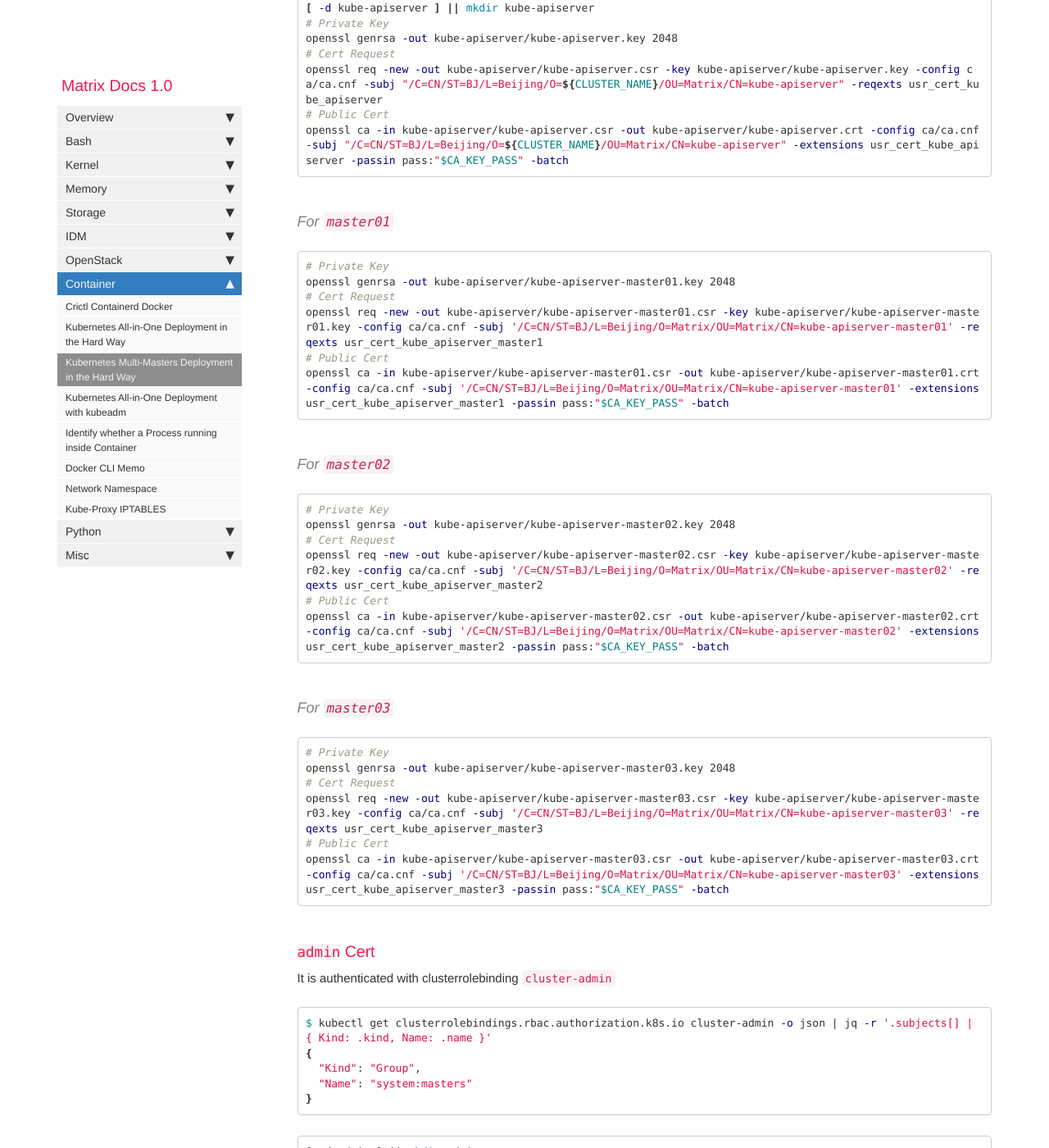
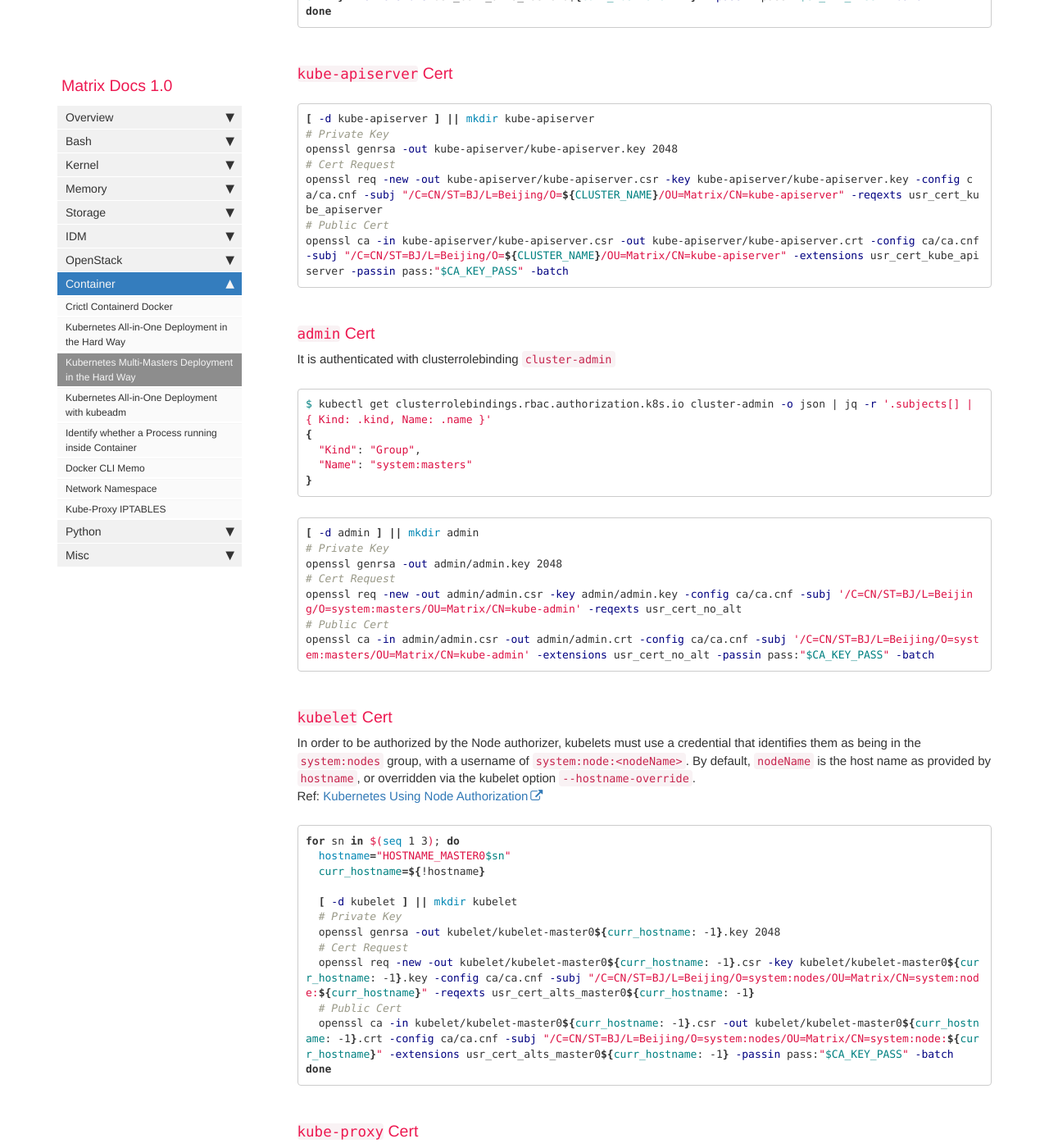
Before and after one commit to matrixzj/documentations, a Jekyll site: the page built from pages/container/k8s_the_hardway_multi_masters.md, in a window 1280 px wide and 1400 px high, scrolled down 6044 px. Shown: the whole window at 82% size. Built offline with Jekyll 4.4.1, drawn with Linux system fonts in a browser that asks for light colours; comment, search, counter and statistics services are not loaded; some of the changed text lies outside the part shown.

Commit message:
There are 1 files have been modified at 2024-07-01 11:39:45 . 	-rw-r--r-- 1 jun.zou staff 52163 Jul  1 11:39 pages/container/k8s_the_hardway_multi_masters.md No files have been added. No files have been deleted. No file type has been changed.

````diff
--- a/pages/container/k8s_the_hardway_multi_masters.md
+++ b/pages/container/k8s_the_hardway_multi_masters.md
@@ -13,6 +13,7 @@
 =====
 
 ## Env
+
 | Item | Explanation |  Value in config | config file |
 | :------ | :------ | :------ | :------ |
 | cluster-name | | ecs-matrix-k8s-cluster-multi-masters | admin.kubeconfig, kubelet.kubeconfig, kube-proxy.kubeconfig |
@@ -219,36 +220,6 @@
 openssl ca -in kube-apiserver/kube-apiserver.csr -out kube-apiserver/kube-apiserver.crt -config ca/ca.cnf -subj "/C=CN/ST=BJ/L=Beijing/O=${CLUSTER_NAME}/OU=Matrix/CN=kube-apiserver" -extensions usr_cert_kube_apiserver -passin pass:"$CA_KEY_PASS" -batch
 ```
 
-#### For `master01`
-```bash
-# Private Key
-openssl genrsa -out kube-apiserver/kube-apiserver-master01.key 2048
-# Cert Request
-openssl req -new -out kube-apiserver/kube-apiserver-master01.csr -key kube-apiserver/kube-apiserver-master01.key -config ca/ca.cnf -subj '/C=CN/ST=BJ/L=Beijing/O=Matrix/OU=Matrix/CN=kube-apiserver-master01' -reqexts usr_cert_kube_apiserver_master1
-# Public Cert
-openssl ca -in kube-apiserver/kube-apiserver-master01.csr -out kube-apiserver/kube-apiserver-master01.crt -config ca/ca.cnf -subj '/C=CN/ST=BJ/L=Beijing/O=Matrix/OU=Matrix/CN=kube-apiserver-master01' -extensions usr_cert_kube_apiserver_master1 -passin pass:"$CA_KEY_PASS" -batch
-```
-
-#### For `master02`
-```bash
-# Private Key
-openssl genrsa -out kube-apiserver/kube-apiserver-master02.key 2048
-# Cert Request
-openssl req -new -out kube-apiserver/kube-apiserver-master02.csr -key kube-apiserver/kube-apiserver-master02.key -config ca/ca.cnf -subj '/C=CN/ST=BJ/L=Beijing/O=Matrix/OU=Matrix/CN=kube-apiserver-master02' -reqexts usr_cert_kube_apiserver_master2
-# Public Cert
-openssl ca -in kube-apiserver/kube-apiserver-master02.csr -out kube-apiserver/kube-apiserver-master02.crt -config ca/ca.cnf -subj '/C=CN/ST=BJ/L=Beijing/O=Matrix/OU=Matrix/CN=kube-apiserver-master02' -extensions usr_cert_kube_apiserver_master2 -passin pass:"$CA_KEY_PASS" -batch
-```
-
-#### For `master03`
-```bash
-# Private Key
-openssl genrsa -out kube-apiserver/kube-apiserver-master03.key 2048
-# Cert Request
-openssl req -new -out kube-apiserver/kube-apiserver-master03.csr -key kube-apiserver/kube-apiserver-master03.key -config ca/ca.cnf -subj '/C=CN/ST=BJ/L=Beijing/O=Matrix/OU=Matrix/CN=kube-apiserver-master03' -reqexts usr_cert_kube_apiserver_master3
-# Public Cert
-openssl ca -in kube-apiserver/kube-apiserver-master03.csr -out kube-apiserver/kube-apiserver-master03.crt -config ca/ca.cnf -subj '/C=CN/ST=BJ/L=Beijing/O=Matrix/OU=Matrix/CN=kube-apiserver-master03' -extensions usr_cert_kube_apiserver_master3 -passin pass:"$CA_KEY_PASS" -batch
-```
-
 ### `admin` Cert
 It is authenticated with clusterrolebinding `cluster-admin`
 ```bash
@@ -269,7 +240,7 @@
 ```
 
 ### `kubelet` Cert
-In order to be authorized by the Node authorizer, kubelets must use a credential that identifies them as being in the `system:nodes` group, with a username of `system:node:<nodeName>`. By default, `nodeName` is the host name as provided by `hostname`, or overridden via the kubelet option `--hostname-override`. So that, `group` should be aligned with `O`(Organization) in cert, and `username` aligned with `CN`(Common Name).
+In order to be authorized by the Node authorizer, kubelets must use a credential that identifies them as being in the `system:nodes` group, with a username of `system:node:<nodeName>`. By default, `nodeName` is the host name as provided by `hostname`, or overridden via the kubelet option `--hostname-override`.
 Ref: [Kubernetes Using Node Authorization](https://kubernetes.io/docs/reference/access-authn-authz/node/)
 ```bash
 for sn in $(seq 1 3); do
@@ -280,7 +251,7 @@
   # Private Key
   openssl genrsa -out kubelet/kubelet-master0${curr_hostname: -1}.key 2048
   # Cert Request
-  openssl req -new -out kubelet/kubelet-master0${curr_hostname: -1}.csr -key kubelet/kubelet-master0${curr_hostname: -1}.key -config ca/ca.cnf -subj "/C=CN/ST=BJ/L=Beijing/  O=system:nodes/OU=Matrix/CN=system:node:${curr_hostname}" -reqexts usr_cert_alts_master0${curr_hostname: -1}
+  openssl req -new -out kubelet/kubelet-master0${curr_hostname: -1}.csr -key kubelet/kubelet-master0${curr_hostname: -1}.key -config ca/ca.cnf -subj "/C=CN/ST=BJ/L=Beijing/O=system:nodes/OU=Matrix/CN=system:node:${curr_hostname}" -reqexts usr_cert_alts_master0${curr_hostname: -1}
   # Public Cert
   openssl ca -in kubelet/kubelet-master0${curr_hostname: -1}.csr -out kubelet/kubelet-master0${curr_hostname: -1}.crt -config ca/ca.cnf -subj "/C=CN/ST=BJ/L=Beijing/O=system:nodes/OU=Matrix/CN=system:node:${curr_hostname}" -extensions usr_cert_alts_master0${curr_hostname: -1} -passin pass:"$CA_KEY_PASS" -batch
 done
@@ -870,13 +842,12 @@
 ## kube-proxy
 ### Tools Download
 ```bash
+[ -d kube-proxy ] || mkdir kube-proxy
 curl -s -L "https://storage.googleapis.com/kubernetes-release/release/v${kube_ver}/bin/linux/amd64/kube-proxy" -o kube-proxy/kube-proxy-v${kube_ver}
 ```
 
 ### Config
 ```bash
-[ -d kube-proxy ] || mkdir -p kube-proxy
-
 kube_conf_file="kube-proxy/kube-proxy.kubeconfig"
 kubectl config set-cluster ${CLUSTER_NAME} --certificate-authority=ca/ca.crt --embed-certs=true --server=https://127.0.0.1:6443 --kubeconfig=${kube_conf_file}
 kubectl config set-credentials system:kube-proxy --client-certificate=kube-proxy/kube-proxy.crt --client-key=kube-proxy/kube-proxy.key --embed-certs=true --kubeconfig=${kube_conf_file}
````
Also changed, not shown: other parts of pages/container/k8s_the_hardway_multi_masters.md (+1 -0 lines).
